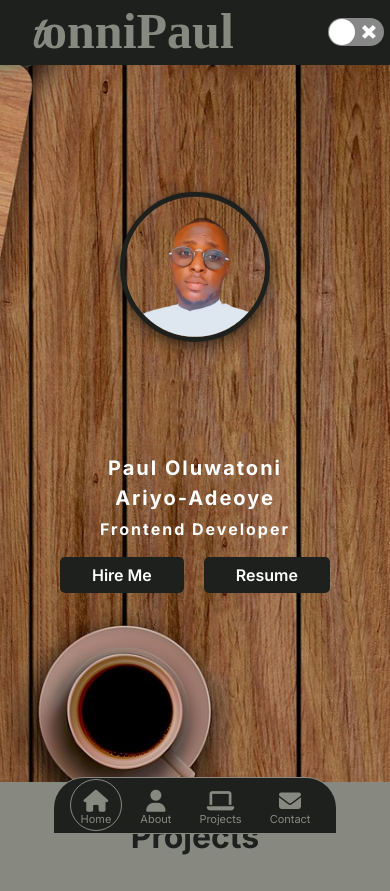
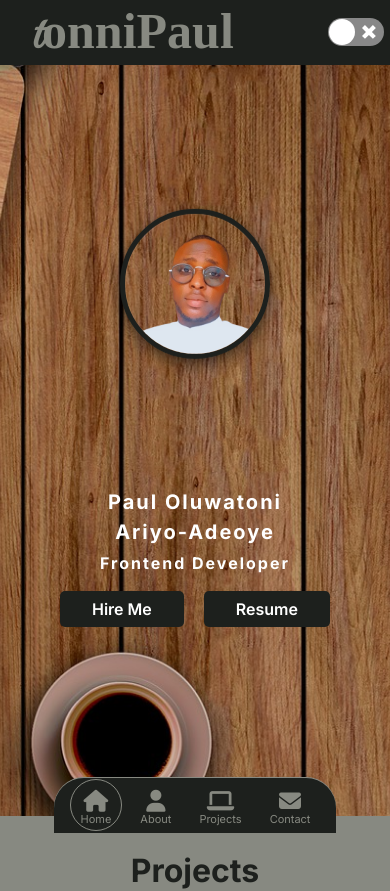
Before and after one commit to TonniPaul/contact, a React (Create React App) app: page / in a window 390 px wide. Shown: the top 891 px of the page. Built offline with nearby package versions, Linux system fonts and the light colour scheme; a web font is replaced by a local one.

Commit message:
Height increase for mobile view hero section

```diff
--- a/src/components/hero.css
+++ b/src/components/hero.css
@@ -124,7 +124,7 @@
 }
 @media (max-width:900px){
    .hero-body{
-      height: 85vh;
+      height: 89vh;
       display: flex;
       flex-direction: column;
       justify-content: center;
```
